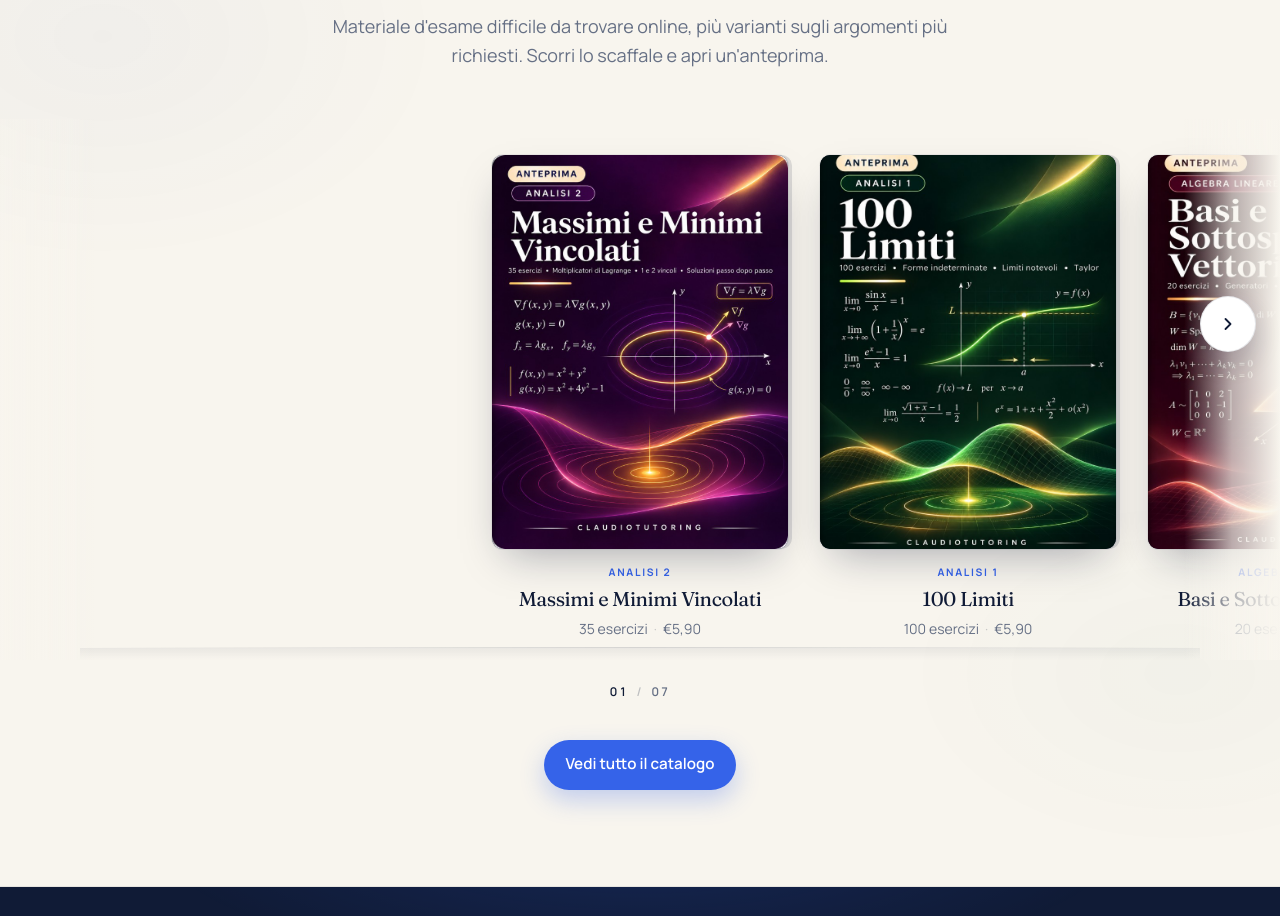
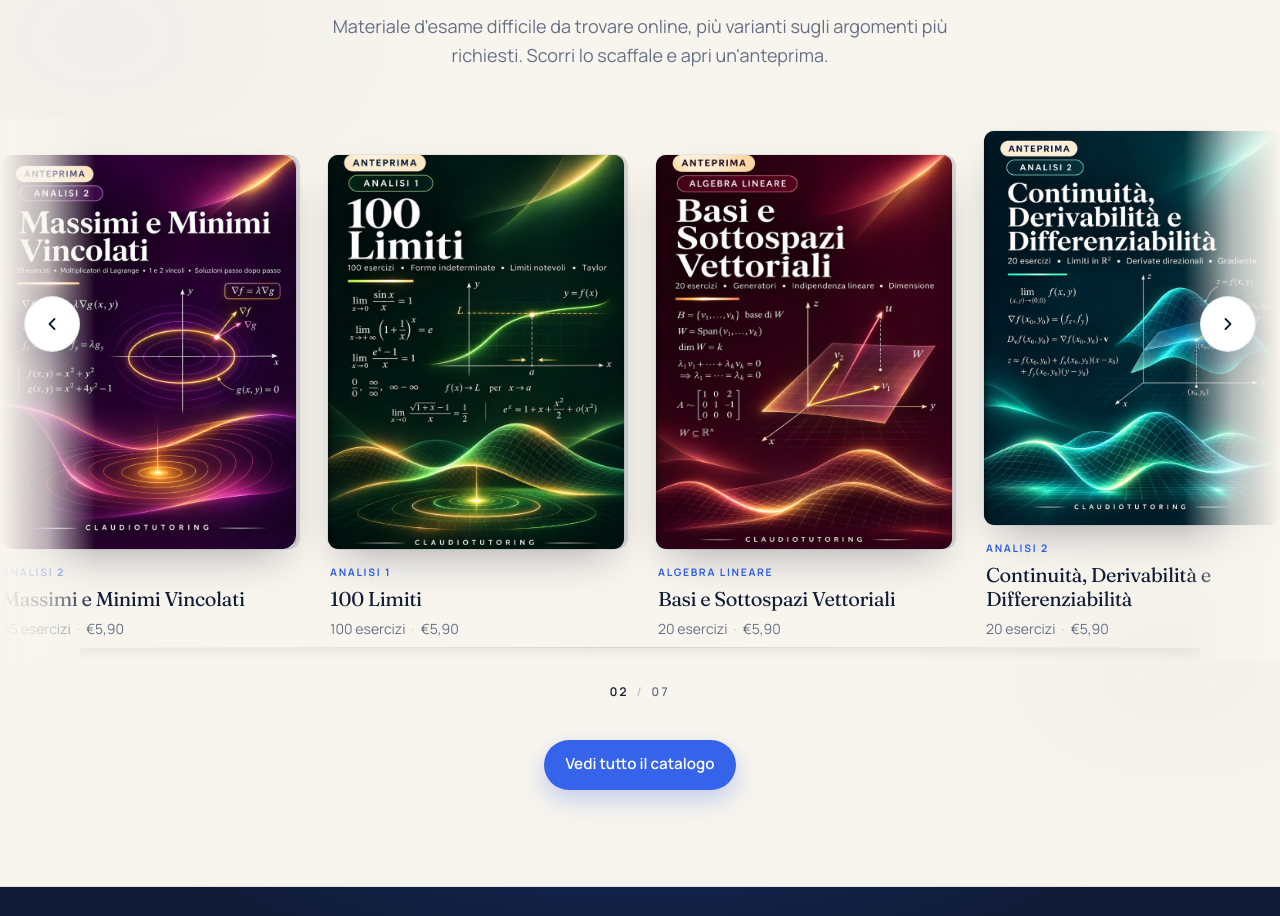
Before and after one commit to ClaudioK5/Claudio-Tutoring-Website, a Next.js app: page / in a window 1280 px wide. Shown: the part 2930-3846 px from the top of the page. Built offline with nearby package versions, Linux system fonts and the light colour scheme.

Commit message:
Add files via upload

```diff
--- a/src/components/EserciziariPreview.tsx
+++ b/src/components/EserciziariPreview.tsx
@@ -23,6 +23,7 @@ export function EserciziariPreview() {
   const [previewProduct, setPreviewProduct] = useState<EserciziarioProduct | null>(
     null,
   );
+  const [fitsAll, setFitsAll] = useState(false);
   const scrollerRef = useRef<HTMLDivElement>(null);
 
   const scrollToIndex = useCallback((index: number, behavior: ScrollBehavior = "smooth") => {
@@ -31,16 +32,23 @@ export function EserciziariPreview() {
     const items = el.querySelectorAll<HTMLElement>("[data-shelf-cover]");
     const item = items[index];
     if (!item) return;
-    const left = item.offsetLeft - (el.clientWidth - item.offsetWidth) / 2;
-    el.scrollTo({ left: Math.max(0, left), behavior });
+    // Porta la copertina in vista, allineata all'inizio dello scaffale (non a metà viewport)
+    const styles = getComputedStyle(el);
+    const padLeft = parseFloat(styles.paddingLeft) || 0;
+    el.scrollTo({
+      left: Math.max(0, item.offsetLeft - padLeft),
+      behavior,
+    });
   }, []);
 
   const updateScrollState = useCallback(() => {
     const el = scrollerRef.current;
     if (!el) return;
     const max = el.scrollWidth - el.clientWidth;
-    setCanPrev(el.scrollLeft > 8);
-    setCanNext(max > 8 && el.scrollLeft < max - 8);
+    const fits = max <= 2;
+    setFitsAll(fits);
+    setCanPrev(!fits && el.scrollLeft > 8);
+    setCanNext(!fits && el.scrollLeft < max - 8);
 
     const items = el.querySelectorAll<HTMLElement>("[data-shelf-cover]");
     if (!items.length) return;
@@ -62,9 +70,9 @@ export function EserciziariPreview() {
     const el = scrollerRef.current;
     if (!el) return;
 
-    // Prima copertina centrata all'apertura
+    // Partenza: scaffale allineato al contenuto della pagina (niente vuoto a sinistra)
     requestAnimationFrame(() => {
-      scrollToIndex(0, "auto");
+      el.scrollLeft = 0;
       updateScrollState();
     });
 
@@ -74,7 +82,7 @@ export function EserciziariPreview() {
       el.removeEventListener("scroll", updateScrollState);
       window.removeEventListener("resize", updateScrollState);
     };
-  }, [scrollToIndex, updateScrollState, products.length]);
+  }, [updateScrollState, products.length]);
 
   function scrollByCover(direction: -1 | 1) {
     const next = Math.min(
@@ -165,8 +173,9 @@ export function EserciziariPreview() {
 
         <div
           ref={scrollerRef}
-          className="flex snap-x snap-mandatory items-end gap-7 overflow-x-auto scroll-smooth px-[max(1rem,calc(50%-7.75rem))] pb-2 pt-3 [-ms-overflow-style:none] [scrollbar-width:none] [&::-webkit-scrollbar]:hidden sm:gap-8 sm:px-[max(1.5rem,calc(50%-8.75rem))] md:px-[max(1.5rem,calc(50%-9.25rem))]"
-          style={{ scrollPaddingInline: "max(1rem, calc(50% - 7.75rem))" }}
+          className={`flex snap-x snap-mandatory items-end gap-7 overflow-x-auto scroll-smooth px-[max(1rem,calc((100%-1120px)/2+1rem))] pb-2 pt-3 [-ms-overflow-style:none] [scrollbar-width:none] [&::-webkit-scrollbar]:hidden sm:gap-8 md:px-[max(1.5rem,calc((100%-1120px)/2+1.5rem))] ${
+            fitsAll ? "justify-center" : ""
+          }`}
         >
           {products.map((product, i) => (
             <ShelfCover
@@ -236,7 +245,7 @@ function ShelfCover({
   return (
     <article
       data-shelf-cover
-      className="group w-[min(72vw,15.5rem)] shrink-0 snap-center sm:w-[17.5rem] md:w-[18.5rem]"
+      className="group w-[min(72vw,15.5rem)] shrink-0 snap-start sm:w-[17.5rem] md:w-[18.5rem]"
       style={{ animationDelay: `${Math.min(index, 6) * 40}ms` }}
     >
       <button
@@ -284,7 +293,7 @@ function ShelfCover({
         </div>
       </button>
 
-      <div className="mt-4 px-0.5 text-center">
+      <div className="mt-4 px-0.5">
         <p className="text-[0.65rem] font-bold uppercase tracking-[0.16em] text-blue">
           {product.subjectLabel}
         </p>
```
